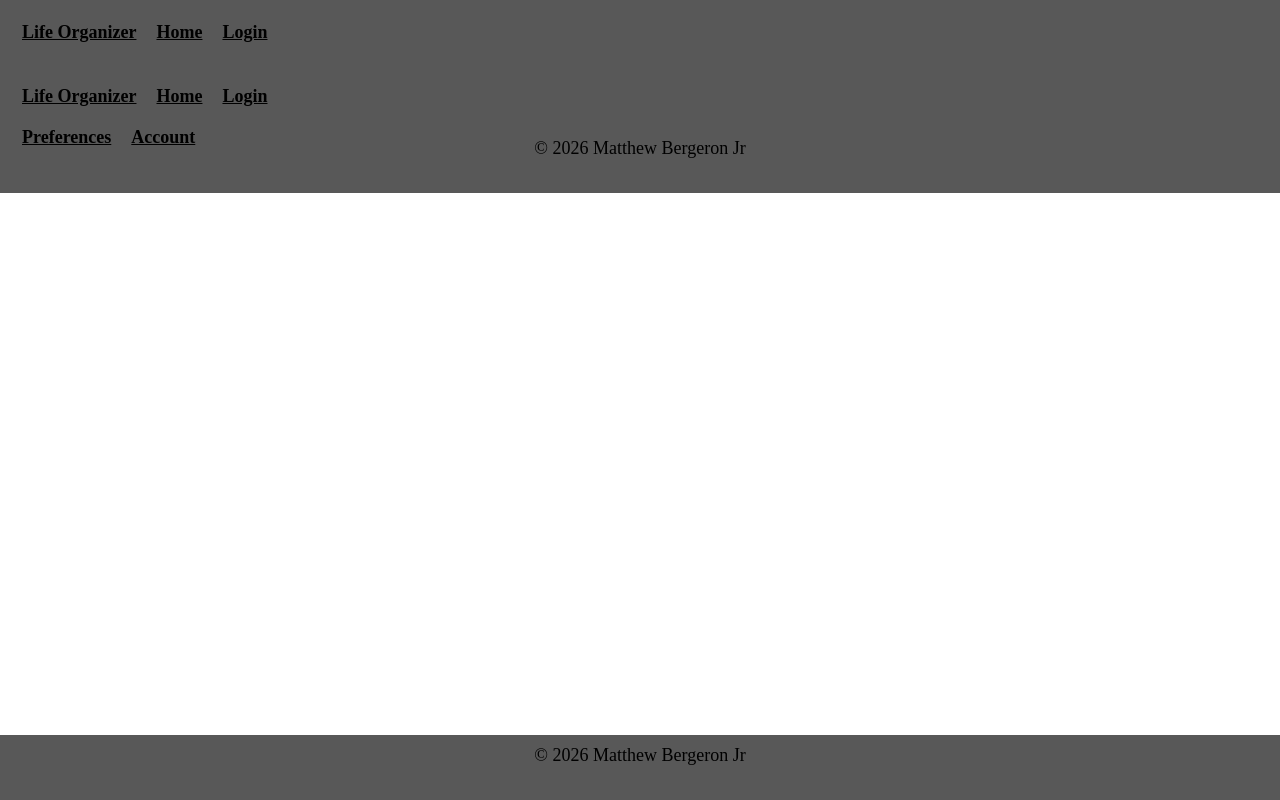
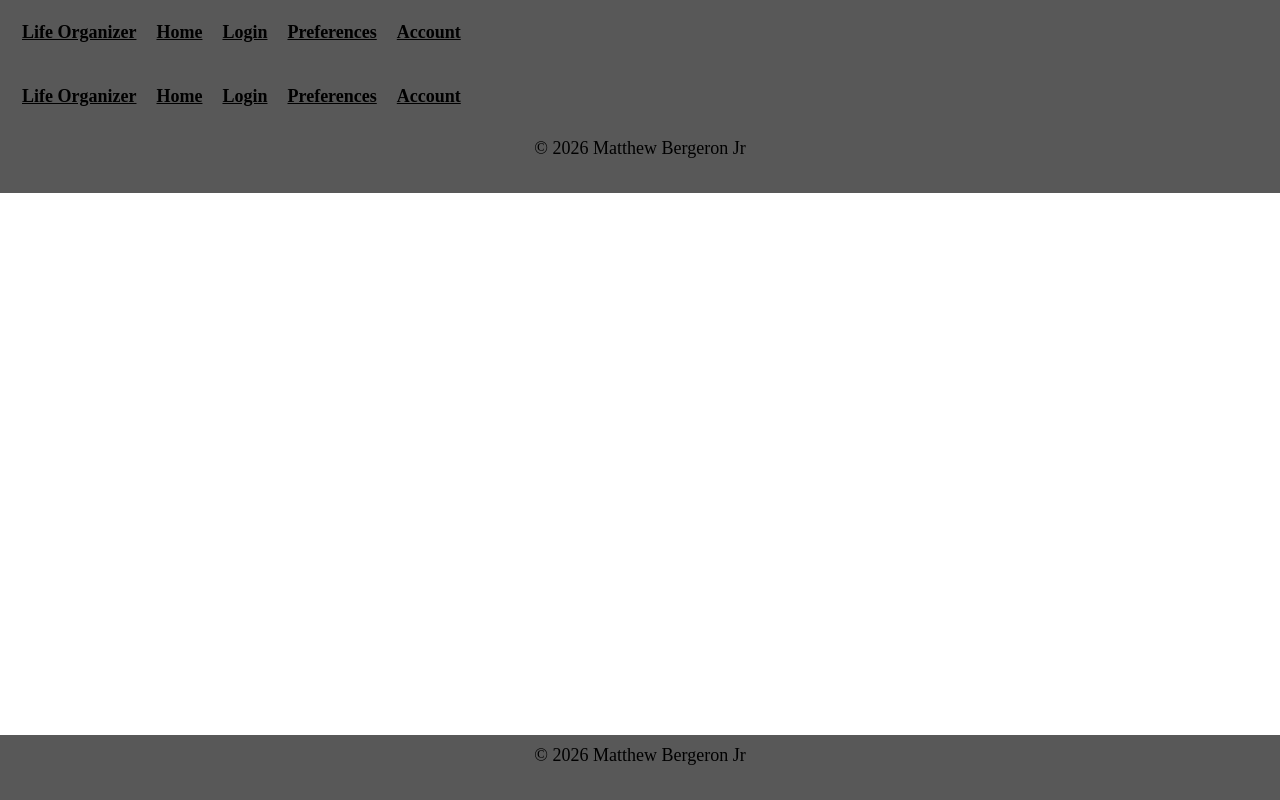
Before and after one commit to Mattmberg/nextjs-life-organizer, a Next.js app in the folder nextjs-life-organizer/: page / in a window 1280 px wide. Shown: the top 800 px of the page. Built offline with nearby package versions, Linux system fonts and the light colour scheme.

Commit message:
Updated classNames in NavBar component.

```diff
--- a/nextjs-life-organizer/components/NavBar.tsx
+++ b/nextjs-life-organizer/components/NavBar.tsx
@@ -11,14 +11,14 @@ interface NavBarProps {
 
 export default function NavBar({websiteName, links}: NavBarProps) {
     return (
-        <nav>
-          <div className="">
+        <nav className="navGroup">
+          <div className="websiteIcon">
             <a href="/" className="">
               {websiteName}
             </a>
           </div>
 
-          <div className="">
+          <div className="linksGroup">
             {links.map((link) => (
               <a
                 key={link.href}
```
